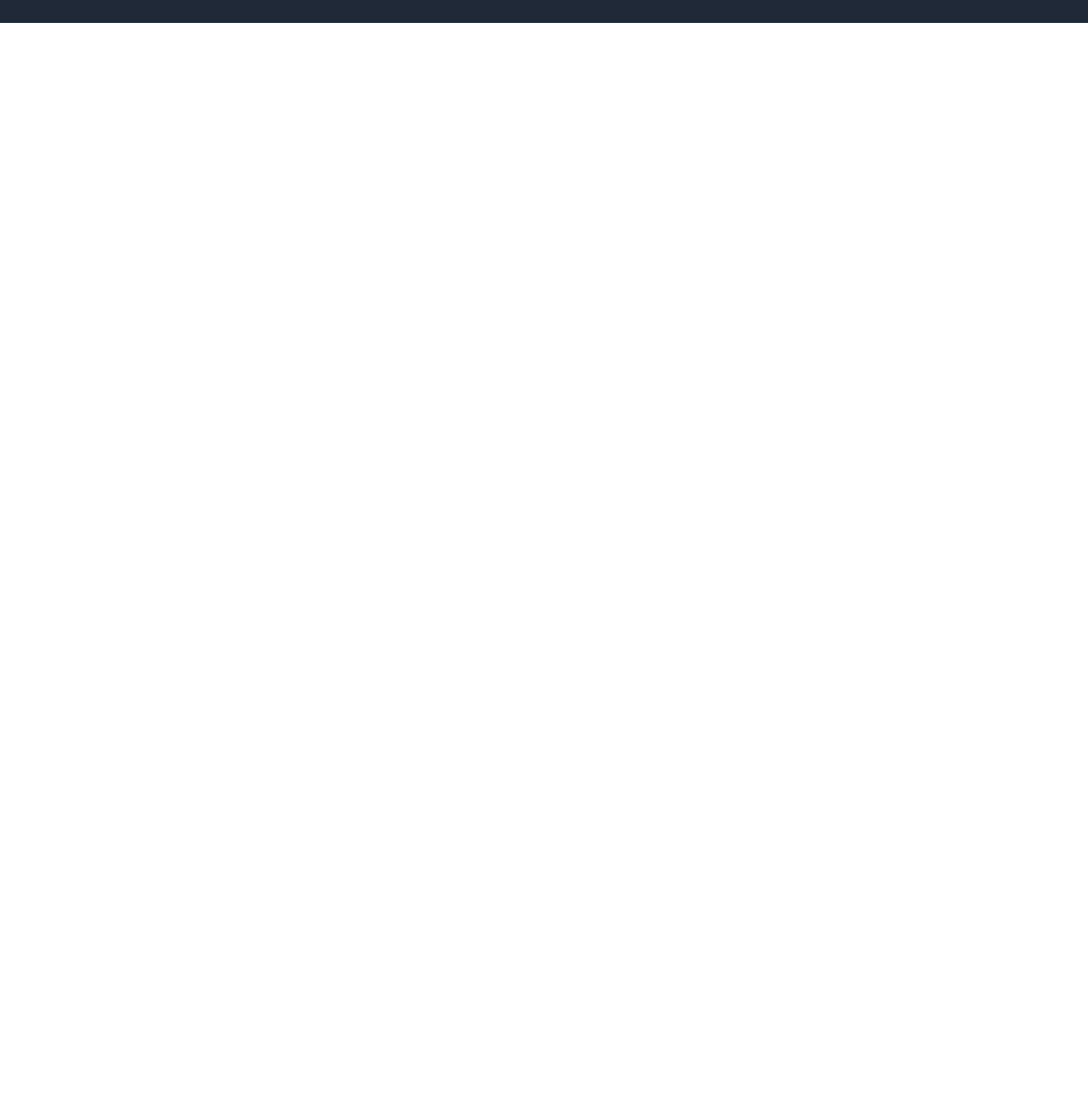
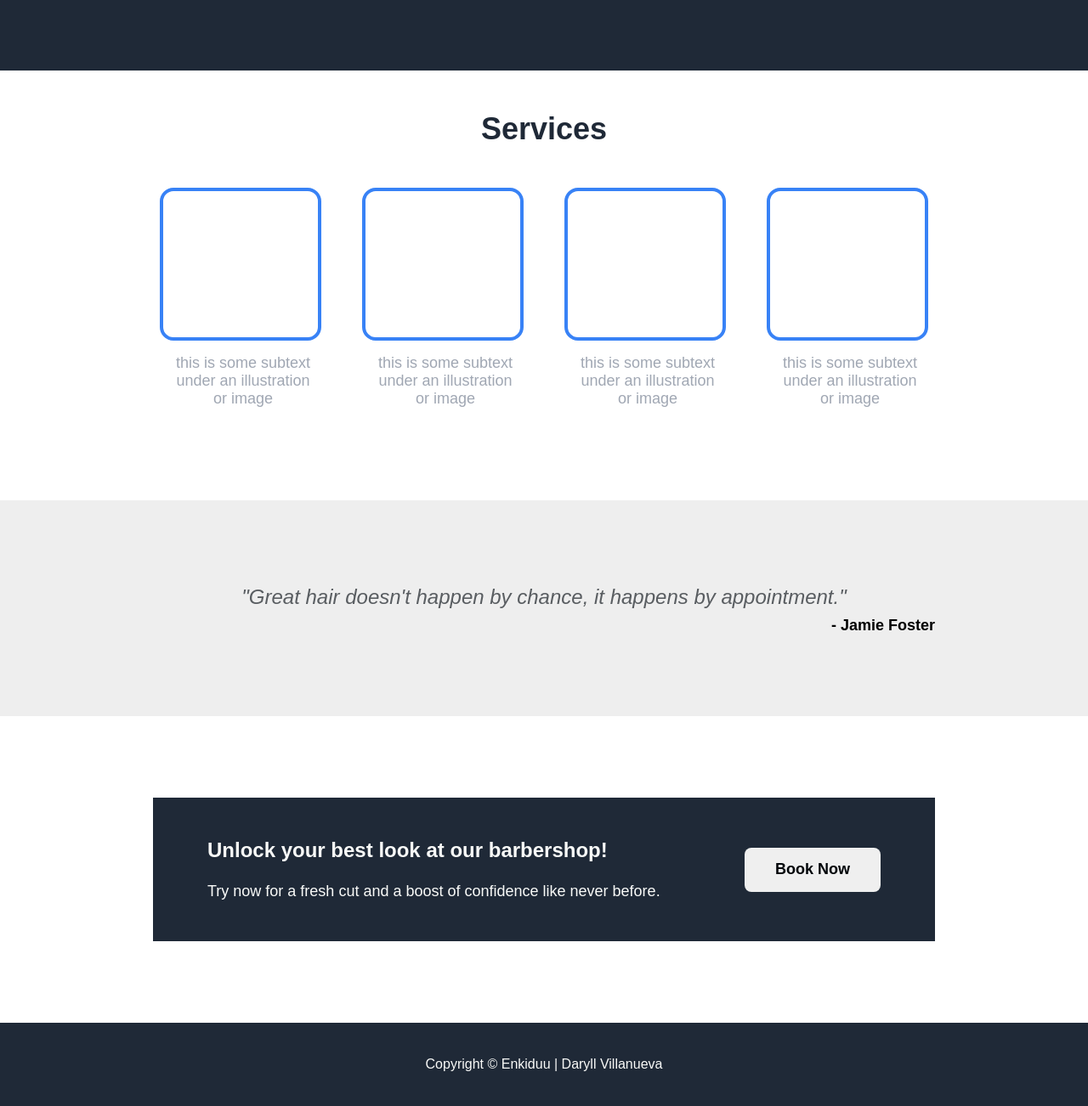
Before and after one commit to daryllvillanueva/barbershop-landing-page, a plain HTML site: page index.html in a window 1280 px wide. Shown: the part 452-1754 px from the top of the page at 85% size. Before the commit the page ends 800 px from the top, so only its background shows below. Drawn offline with Linux system fonts and the light colour scheme.

Commit message:
Feat: Add Image, Services, Quote, Contact and Footer

```diff
--- a/index.html
+++ b/index.html
@@ -11,10 +11,9 @@
         <header class="hero-header">
             <h1 class="header-logo">TrendyCut</h1>
             <ul>
-                <li><a href="#" class="hero-links">Home</a></li>
-                <li><a href="#" class="hero-links">Services</a></li>
-                <li><a href="#" class="hero-links">About</a></li>
-                <li><a href="#" class="hero-links">Contact</a></li>
+                <li><a href="#information" class="hero-links">Services</a></li>
+                <li><a href="#quote" class="hero-links">Quote</a></li>
+                <li><a href="#contact-container" class="hero-links">Contact</a></li>
             </ul>
         </header>
 
@@ -23,10 +22,52 @@
                 <h1 class="main-text">Elevating Your Look</h1>
                 <p class="sub-text">This website has some subtext that goes here under the main title.
                 It's a smaller font and the color is lower contrast</p>
-                <button class="hero-button">See Our Gallery</button>
+                <button class="hero-button" type="buttonn">See Our Gallery</button>
             </div>
-            <img src="#">
+            <img src="image/barber-logo.jpg" alt="tools">
         </section>
     </div>
+
+    <section id="information">
+        <h1 class="header-info">Services</h1>
+
+        <div class="card-container">
+            <div class="card">
+                <div class="box"></div>
+                <p>this is some subtext under an illustration or image</p>
+            </div>
+            <div class="card">
+                <div class="box"></div>
+                <p>this is some subtext under an illustration or image</p>
+            </div>
+            <div class="card">
+                <div class="box"></div>
+                <p>this is some subtext under an illustration or image</p>
+            </div>
+            <div class="card">
+                <div class="box"></div>
+                <p>this is some subtext under an illustration or image</p>
+            </div>
+        </div>
+    </section>
+
+    <section id="quote">
+        <p class="main-quote">"Great hair doesn't happen by chance, it happens by appointment."</p>
+        <p class="sub-quote">- Jamie Foster</p>
+    </section>
+
+    <section id="contact-container">
+        <div class="contact-card">
+            <div class="contact">
+                <h3>Unlock your best look at our barbershop!</h3>
+                <p>Try now for a fresh cut and a boost of confidence like never before.</p>
+            </div>
+            <button type="button">Book Now</button>
+        </div>
+    </section>
+
+    <footer>
+        <p>Copyright © Enkiduu | Daryll Villanueva</p>
+    </footer>
 </body>
 </html>
--- a/style.css
+++ b/style.css
@@ -15,14 +15,13 @@
 
 .hero-header {
     display: flex;
-    justify-content: space-around;
+    justify-content: space-between;
     align-items: center;
 }
 
 .header-logo {
-    font-size: 24px;
+    font-size: 2em;
     color: #F9FAF8;
-    margin-right: 125px;
 }
 
 .hero-links {
@@ -45,13 +44,14 @@ a {
     gap: 24px;
     padding: 85px 30px;
     justify-content: space-around;
-
 }
 
 .text-content {
     display: flex;
     flex-direction: column;
     gap: 9px;
+    flex-basis: 0;
+    margin-bottom: 1em;
 }
 
 .main-text {
@@ -79,8 +79,127 @@ a {
     border: none;
     width: 170px;
     font-size: 1em;
+    margin-top: 14px;
+    cursor: pointer;
 }
 
 img {
-    width: 150px;
+    height: 280px;
+    width: 450px;
+    border-radius: 20px;
+    border: 1px solid #1F2937;
 }
+
+#information {
+    display: flex;
+    justify-content: center;
+    align-items: center;
+    flex-direction: column;
+    gap: 48px;
+    padding: 48px;
+}
+
+#information h1 {
+    font-size: 36px;
+    font-weight: bolder;
+    color: #1F2937;
+}
+
+.card-container {
+    display: flex;
+    justify-content: center;
+    align-items: center;
+    gap: 48px;
+}
+
+.card {
+    display: flex;
+    flex-direction: column;
+    text-align: center;
+    gap: 16px;
+    height: 320px;
+    width: 190px;
+}
+
+.box {
+    height: 180px;
+    width: 190px;
+    border: 4px solid #3882F6;
+    border-radius: 1em;
+}
+
+.card p{
+    margin-left: 1em;
+    padding: 0;
+    width: 160px;
+    font-size: 18px;
+    color: #a0a7b3;
+}
+
+#quote {
+    background-color: #eeeeee;
+    padding: 96px 180px;
+    display: flex;
+    gap: 5px;
+    flex-direction: column;
+}
+
+.main-quote {
+    font-size: 24px;
+    font-style: italic;
+    font-weight: 100;
+    color: #595d61;
+    line-height: 150%;
+    display: flex;
+    justify-content: center;
+}
+
+.sub-quote {
+    font-size: 18px;
+    font-weight: 800;
+    display: flex;
+    justify-content: flex-end;
+    margin: 0;
+}
+
+#contact-container {
+    padding: 96px 180px;
+}
+
+.contact-card {
+    background-color: #1F2937;
+    color: #f9faf8;
+    display: flex;
+    padding: 48px 64px;
+    align-items: center;
+    justify-content: space-between;
+}
+
+.contact h3 {
+    font-size: 24px;
+    margin-bottom: 1em;
+}
+
+.contact p {
+    font-size: 18px;
+}
+
+button {
+    font-size: 18px;
+    padding: 12px 24px;
+    font-weight: 600;
+    cursor: pointer;
+    color: #02060a;
+    width: 160px;
+    height: 52px;
+    border-radius: 8px;
+    border: none;
+}
+
+footer {
+    display: flex;
+    background-color: #1F2937;
+    color: #f9faf8;
+    padding: 40px 0;
+    justify-content: center;
+}
```
Also changed, not shown: image/barber-logo.jpg (added).
